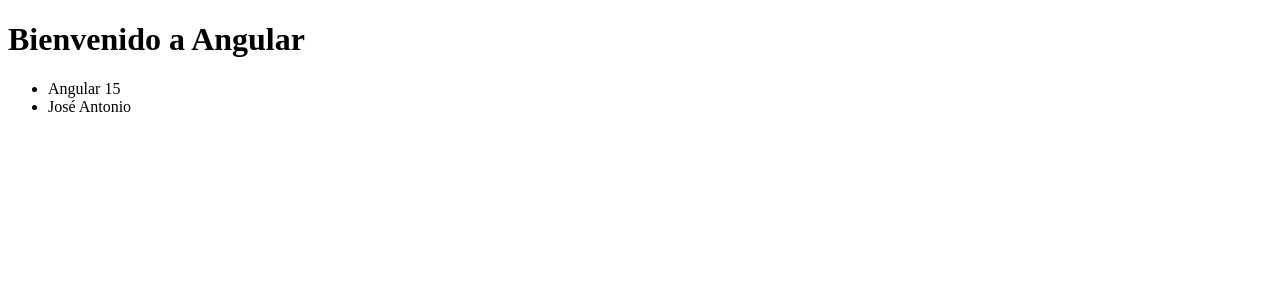
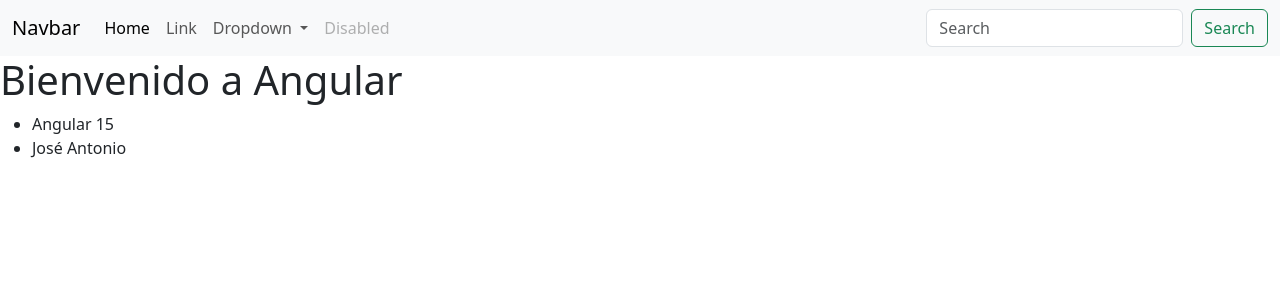
Before and after one commit to iter18/angular, an Angular app in the folder clientes-app/: page / in a window 1280 px wide. Shown: the top 300 px of the page. Built offline with nearby package versions, Linux system fonts and the light colour scheme.

Commit message:
Se agrega bootstrap a proyecto

```diff
--- a/clientes-app/src/app/app.component.html
+++ b/clientes-app/src/app/app.component.html
@@ -1,3 +1,59 @@
+<nav class="navbar navbar-expand-lg bg-body-tertiary">
+  <div class="container-fluid">
+    <a class="navbar-brand" href="#">Navbar</a>
+    <button
+      class="navbar-toggler"
+      type="button"
+      data-bs-toggle="collapse"
+      data-bs-target="#navbarSupportedContent"
+      aria-controls="navbarSupportedContent"
+      aria-expanded="false"
+      aria-label="Toggle navigation"
+    >
+      <span class="navbar-toggler-icon"></span>
+    </button>
+    <div class="collapse navbar-collapse" id="navbarSupportedContent">
+      <ul class="navbar-nav me-auto mb-2 mb-lg-0">
+        <li class="nav-item">
+          <a class="nav-link active" aria-current="page" href="#">Home</a>
+        </li>
+        <li class="nav-item">
+          <a class="nav-link" href="#">Link</a>
+        </li>
+        <li class="nav-item dropdown">
+          <a
+            class="nav-link dropdown-toggle"
+            href="#"
+            role="button"
+            data-bs-toggle="dropdown"
+            aria-expanded="false"
+          >
+            Dropdown
+          </a>
+          <ul class="dropdown-menu">
+            <li><a class="dropdown-item" href="#">Action</a></li>
+            <li><a class="dropdown-item" href="#">Another action</a></li>
+            <li><hr class="dropdown-divider" /></li>
+            <li><a class="dropdown-item" href="#">Something else here</a></li>
+          </ul>
+        </li>
+        <li class="nav-item">
+          <a class="nav-link disabled">Disabled</a>
+        </li>
+      </ul>
+      <form class="d-flex" role="search">
+        <input
+          class="form-control me-2"
+          type="search"
+          placeholder="Search"
+          aria-label="Search"
+        />
+        <button class="btn btn-outline-success" type="submit">Search</button>
+      </form>
+    </div>
+  </div>
+</nav>
+
 <h1>
   {{ title }}
 </h1>
--- a/clientes-app/src/index.html
+++ b/clientes-app/src/index.html
@@ -1,13 +1,35 @@
-<!doctype html>
+<!DOCTYPE html>
 <html lang="en">
   <head>
-  <meta charset="utf-8">
+    <meta charset="utf-8" />
     <title>ClientesApp</title>
-  <base href="/">
-  <meta name="viewport" content="width=device-width, initial-scale=1">
-  <link rel="icon" type="image/x-icon" href="favicon.ico">
+    <base href="/" />
+    <meta name="viewport" content="width=device-width, initial-scale=1" />
+    <link rel="icon" type="image/x-icon" href="favicon.ico" />
+    <link
+      href="https://cdn.jsdelivr.net/npm/bootstrap@5.3.0-alpha1/dist/css/bootstrap.min.css"
+      rel="stylesheet"
+      integrity="sha384-GLhlTQ8iRABdZLl6O3oVMWSktQOp6b7In1Zl3/Jr59b6EGGoI1aFkw7cmDA6j6gD"
+      crossorigin="anonymous"
+    />
   </head>
   <body>
     <app-root></app-root>
+
+    <script
+      src="https://code.jquery.com/jquery-3.6.2.js"
+      integrity="sha256-pkn2CUZmheSeyssYw3vMp1+xyub4m+e+QK4sQskvuo4="
+      crossorigin="anonymous"
+    ></script>
+    <script
+      src="https://cdn.jsdelivr.net/npm/@popperjs/core@2.11.6/dist/umd/popper.min.js"
+      integrity="sha384-oBqDVmMz9ATKxIep9tiCxS/Z9fNfEXiDAYTujMAeBAsjFuCZSmKbSSUnQlmh/jp3"
+      crossorigin="anonymous"
+    ></script>
+    <script
+      src="https://cdn.jsdelivr.net/npm/bootstrap@5.3.0-alpha1/dist/js/bootstrap.min.js"
+      integrity="sha384-mQ93GR66B00ZXjt0YO5KlohRA5SY2XofN4zfuZxLkoj1gXtW8ANNCe9d5Y3eG5eD"
+      crossorigin="anonymous"
+    ></script>
   </body>
 </html>
```
Also changed, not shown: 1 other file (tests, documents, lock files or other folders). Lines whose indentation alone changed are shown as unchanged.
